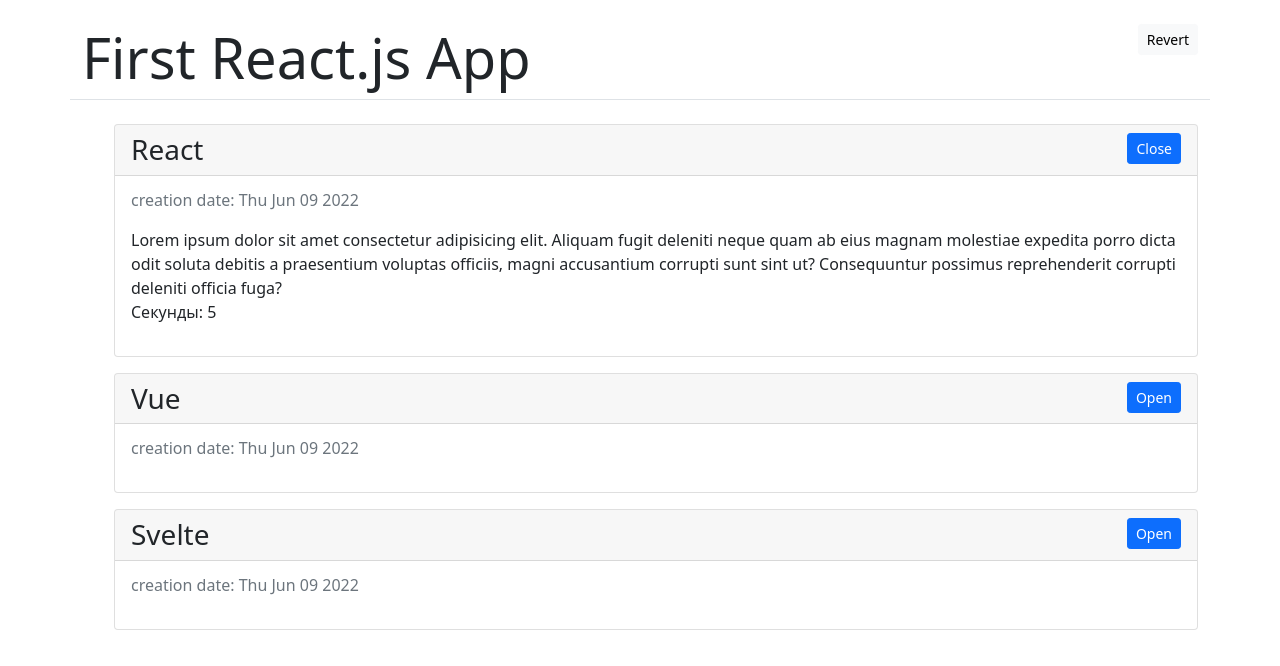
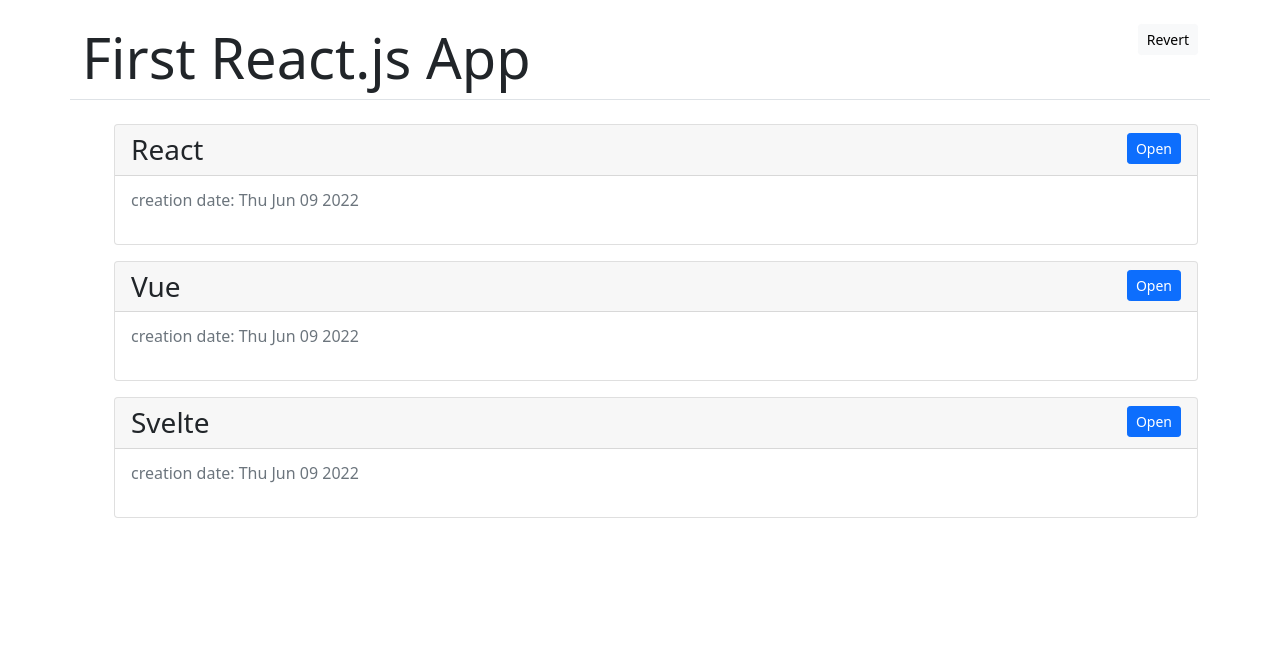
Before and after one commit to Kba05/SimpleBlog, a React (Create React App) app: page / in a window 1280 px wide. Shown: the top 666 px of the page. Built offline with nearby package versions, Linux system fonts and the light colour scheme.

Commit message:
Lift state from article to articleList

```diff
--- a/src/Components/Article.jsx
+++ b/src/Components/Article.jsx
@@ -7,11 +7,8 @@
       console.log("----------------------","constructor")
       super(props);
       this.state = {
-        isOpen: props.defaultOpen,
         date: new Date().toDateString()
       };
-      // обязательно должны забиндить контекст иначе не получиться вызвать метод setState()
-      this.handleClick = this.handleClick.bind(this);
     }
 
     UNSAFE_componentWillMount(){
@@ -20,9 +17,6 @@
 
     UNSAFE_componentWillReceiveProps(nextProps){
       console.log("----------------------","WillReceiveProps")
-      if(nextProps.defaultOpen !== this.props.defaultOpen) this.setState({
-        isOpen : nextProps.defaultOpen
-      })
     }
 
     UNSAFE_componentWillUpdate(){
@@ -35,27 +29,24 @@
 
     shouldComponentUpdate(nextProps,nextState){
       console.log("----------------------","shouldComponentUpdate")
-      return this.state.isOpen !== nextState.isOpen
-    }
-
-    handleClick() {
-      this.setState({ isOpen: !this.state.isOpen });  //переприсваем значения в состоянии
+      return this.props.isOpen !== nextProps.isOpen
     }
 
     render() {
       console.log("----------------------","render")
-      const { article } = this.props;
+      const { article,isOpen, onButtonClick } = this.props;
+      console.log(isOpen)
       return (
         <div className='card mb-3'>
           <h3 className='card-header'>
             {article.title}
-            <button className='btn btn-primary btn-sm float-end' onClick={this.handleClick}> {this.state.isOpen ? "Close": "Open"} </button>
+            <button className='btn btn-primary btn-sm float-end' onClick={onButtonClick}> {isOpen ? "Close": "Open"} </button>
           </h3>
           <div className="card-body">
             <p className='card-subtitle text-muted mb-3'>
               creation date: {this.state.date}
             </p>
-            {this.state.isOpen && <section className='card-text mb-3'>{article.text} <Tic/> </section>}
+            {isOpen && <section className='card-text mb-3'>{article.text} <Tic/> </section>}
           </div>
         </div>
       );
--- a/src/Components/ArticleList.jsx
+++ b/src/Components/ArticleList.jsx
@@ -2,21 +2,37 @@
 import Article from "./Article";
 
 
-function ArticleList(props) {
+ class ArticleList extends React.Component {
+    constructor(props){
+        super(props);
+        this.state = {
+          openArticleId:null
+        };
+    }
 
-    const articles = props.articles.map(function(article,index){
+    handleClick(openArticleId){
+        this.setState({
+             openArticleId: this.state.openArticleId === openArticleId ? null : openArticleId
+        })
+    }
+
+    render(){
+        const self = this;
+        const articles = this.props.articles.map(function(article,index){
             return (
-            <li className='d-block' key={article.id}>
-                <Article article={article} defaultOpen={ index === 0}/>
+                <li  key={article.id} className='d-block'>
+                    <Article article={article}
+                             isOpen={self.state.openArticleId === article.id}
+                             onButtonClick={ ()=>self.handleClick(article.id)} />
                  </li>
             )
         });
-
         return(
             <ul>
               {articles}
             </ul>
         )
     }
+}
 
 export default ArticleList;
```
Lines whose indentation alone changed are shown as unchanged.
